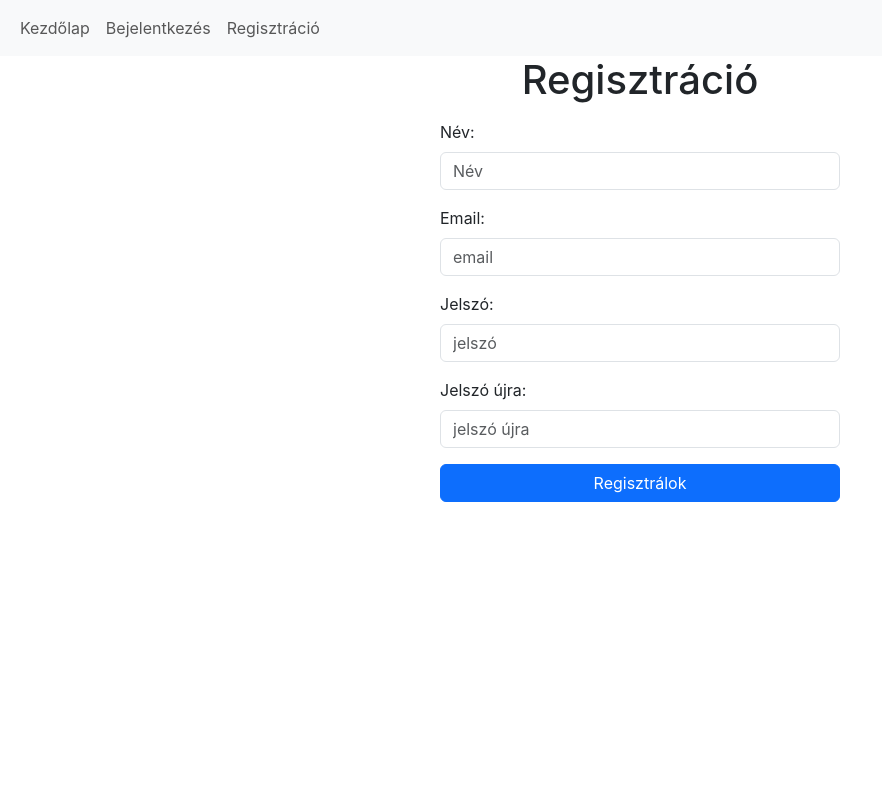
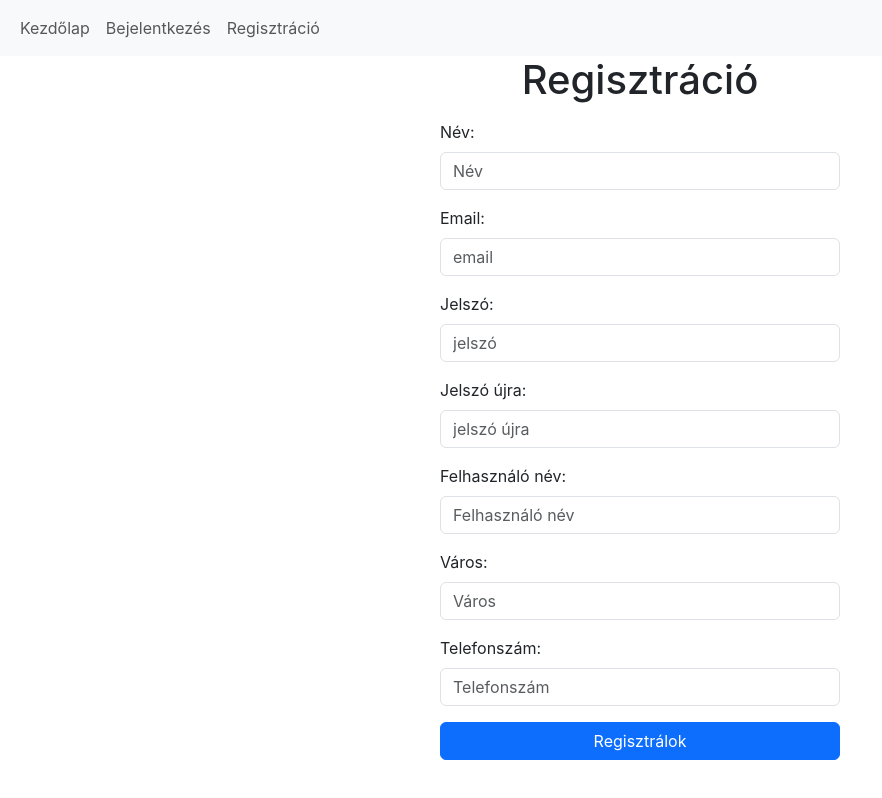
Before and after one commit to SzakdolgozatKonyvcsere/Konyvcsere_Frontend, a React (Create React App) app in the folder konyvcsere_f/: page /regisztracio in a window 1280 px wide. Shown: the whole page, without its empty margins (0-882 px from the left). Built offline with nearby package versions, Linux system fonts and the light colour scheme.

Commit message:
hozzaadva a username, city, tel mukodokepes (kep nemmukodik)

```diff
--- a/konyvcsere_f/src/contexts/AuthContext.js
+++ b/konyvcsere_f/src/contexts/AuthContext.js
@@ -12,6 +12,10 @@ export const AuthProvider = ({children}) => {
         email:"",
         password:"",
         password_confirmation:"",
+        user_name:"",
+        tel:"",
+        city:"",
+        //img_url:"",
     });
     //lekérjük a csrf tokent a backendről
     const csrf = () => myAxios.get("/sanctum/csrf-cookie");
--- a/konyvcsere_f/src/pages/Regisztracio.js
+++ b/konyvcsere_f/src/pages/Regisztracio.js
@@ -7,6 +7,10 @@ export default function Regisztracio(){
     const [email, setEmail] = useState("");
     const [password, setPassword] = useState("");
     const [password_confirmation, setPasswordConfirmation] = useState("");
+    const [user_name, setUserName] = useState("");
+    const [city, setCity] = useState("");
+    const [tel, setTel] = useState("");
+    //const [img_url, setImgUrl] = useState("");
 
     const navigate = useNavigate();
     const {loginReg, errors} = useAuthContext();
@@ -19,6 +23,10 @@ export default function Regisztracio(){
             email:email,
             password:password,
             password_confirmation:password_confirmation,
+            user_name:user_name,
+            city:city,
+            tel:tel,
+            //img_url:img_url,
         };
         console.log(adat);
         loginReg(adat, "/register");
@@ -56,9 +64,38 @@ export default function Regisztracio(){
               {errors.password_confirmation && (<span className="text-danger">{errors.password_confirmation[0]}</span>)}
             </div>
           </div>
+          <div className="mb-3 mt-3">
+            <label htmlFor="user_name" className="form-label">Felhasználó név:</label>
+            <input type="text" value={user_name} onChange={(e) => {setUserName(e.target.value);}} className="form-control" id="user_name" placeholder="Felhasználó név" name="user_name"/>
+            <div>
+              {errors.user_name && (<span className="text-danger">{errors.user_name[0]}</span>)}
+            </div>
+          </div>
+          <div className="mb-3 mt-3">
+            <label htmlFor="city" className="form-label">Város:</label>
+            <input type="text" value={city} onChange={(e) => {setCity(e.target.value);}} className="form-control" id="city" placeholder="Város" name="city"/>
+            <div>
+              {errors.city && (<span className="text-danger">{errors.city[0]}</span>)}
+            </div>
+          </div>
+          <div className="mb-3 mt-3">
+            <label htmlFor="tel" className="form-label">Telefonszám:</label>
+            <input type="text" value={tel} onChange={(e) => {setTel(e.target.value);}} className="form-control" id="tel" placeholder="Telefonszám" name="tel"/>
+            <div>
+              {errors.tel && (<span className="text-danger">{errors.tel[0]}</span>)}
+            </div>
+          </div>
+
 
           <button type="submit" className="btn btn-primary w-100">Regisztrálok</button>
         </form>
       </div>
     );
+    /*<div className="mb-3 mt-3">
+    <label htmlFor="img_url" className="form-label">Profilkép:</label>
+    <input type="text" value={img_url} onChange={(e) => {setImgUrl(e.target.value);}} className="form-control" id="img_url" placeholder="Profilkép" name="img_url"/>
+    <div>
+      {errors.img_url && (<span className="text-danger">{errors.img_url[0]}</span>)}
+    </div>
+  </div>*/
 }
```
